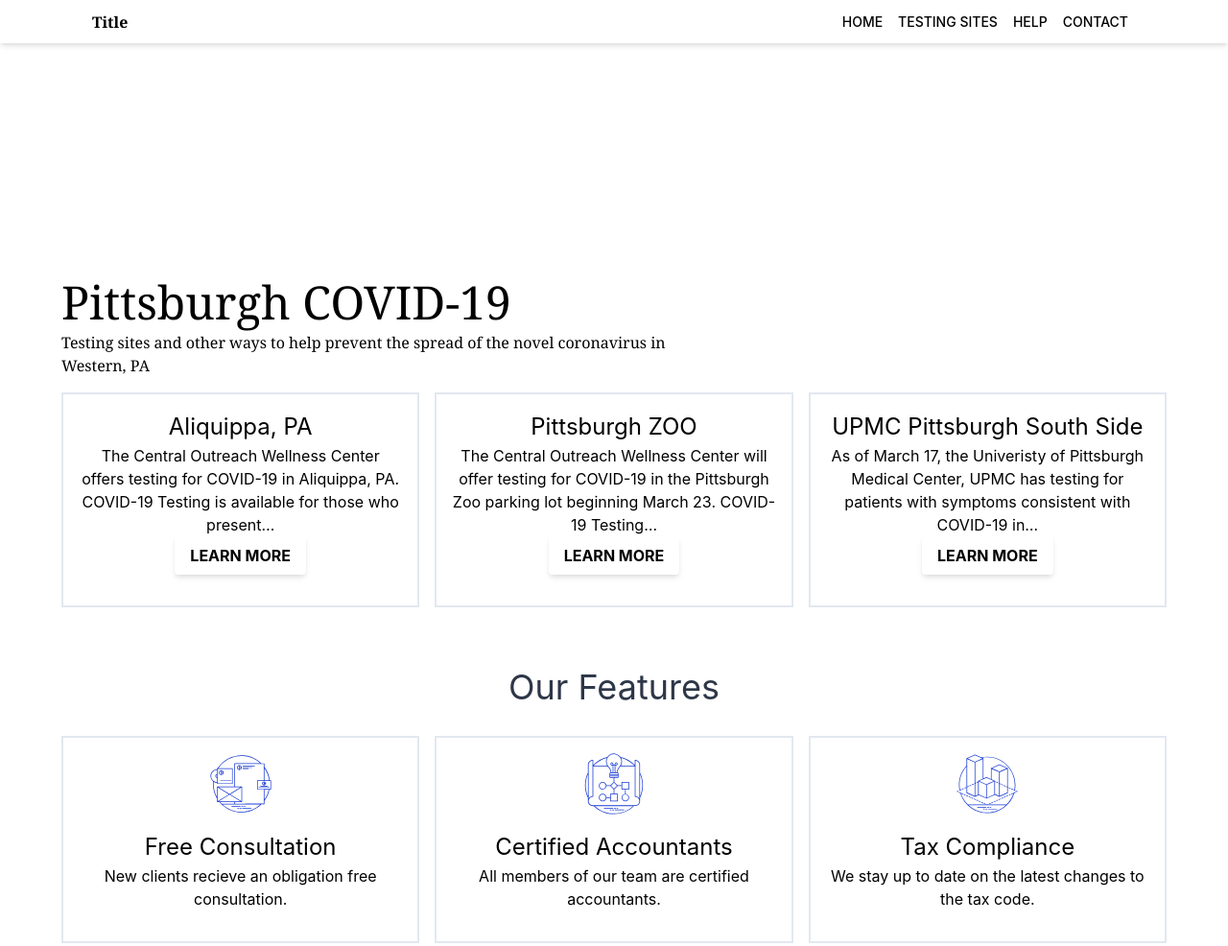
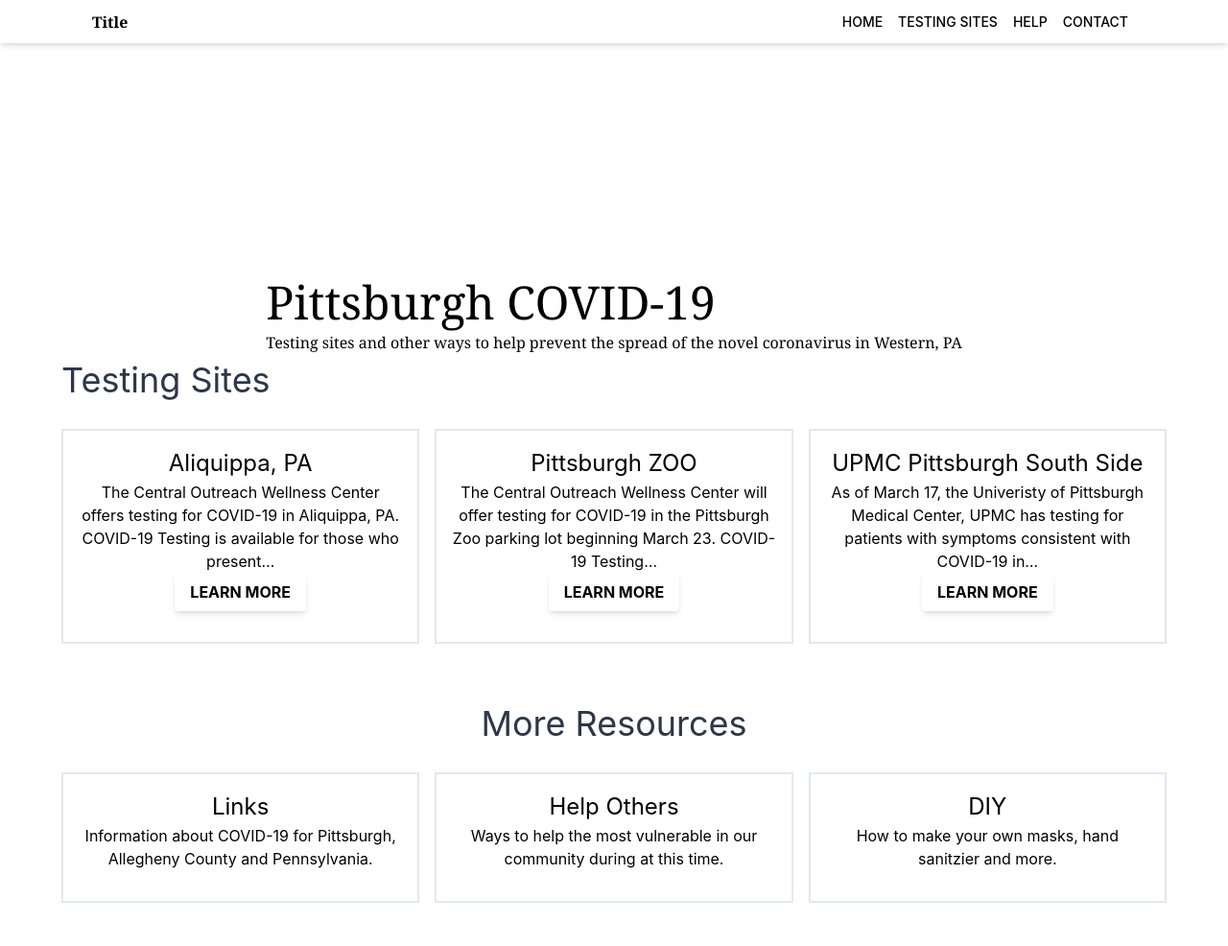
Before and after one commit to Shelob9/pgh-site, a Gatsby site: page / in a window 1280 px wide. Shown: the top 986 px of the page at 96% size. Built offline with nearby package versions, Linux system fonts and the light colour scheme; Gatsby itself is replaced by a stand-in of ours.

Commit message:
Add stuff to front page

```diff
--- a/src/pages/index.js
+++ b/src/pages/index.js
@@ -14,7 +14,7 @@
 		<div className="h-full m-2 p-4 border-2 border-gray-300 flex flex-col items-center text-center">
 			<p className="text-2xl w-full">
 				<Link
-					to={props.path}
+					path={props.path}
 					className="text-2xl text-black-700 hover:text-indogo-600 hover:underline"
 				>
 					{props.title}
@@ -41,12 +41,19 @@
 		<Layout headerClass="relative bg-white">
 			<SEO title="Home" />
 			<div className="min-h-screen pt-24 sm:pt-32 md:pt-64 -mt-12 sm:-mt-16 md:-mt-24 lg:-mt-28 mb-20 bg-size-5/6 md:bg-size-4/5 lg:bg-size-2/3 bg-right-top bg-no-repeat flex flex-col items-center">
-				<div className="w-4/5 md:w-3/4 lg:w-7/12 mt-20 font-serif font-hairline self-start">
+				<section>
+					<div className=" mt-20 font-serif font-hairline self-start">
 						<h1 className="text-3xl md:text-5xl text-black-700 leading-tight">
 							{title}
 						</h1>
 						<p className="text-base">{description}</p>
 					</div>
+				</section>
+
+				<section>
+					<h2 className="mb-2 text-4xl text-gray-800 self-center">
+						Testing Sites
+					</h2>
 					<div className="flex flex-wrap justify-center items-stretch -mx-2">
 						{data.allMarkdownRemark.edges.map(testingSite => (
 							<TestingSite
@@ -54,43 +61,50 @@
 								excerpt={testingSite.node.excerpt}
 							/>
 						))}
-				</div>
-
+					</div>{" "}
+				</section>
+				<section>
 					<div className="flex flex-col mt-10 md:mt-16">
-					<p className="mb-2 text-4xl text-gray-800 self-center">
-						Our Features
-					</p>
+						<h2 className="mb-2 text-4xl text-gray-800 self-center">
+							More Resources
+						</h2>
 
 						<div className="flex flex-wrap justify-center items-stretch -mx-2">
 							<div className="w-full md:w-1/2 lg:w-1/3 mt-2">
 								<div className="h-full m-2 p-4 border-2 border-gray-300 flex flex-col items-center text-center">
-								<div className="w-16 h-16 mb-4">
-									<img alt="branding" src={branding} />
-								</div>
-								<p className="text-2xl w-full">Free Consultation</p>
-								<p>New clients recieve an obligation free consultation.</p>
+									<Link path={"/links"}>
+										<h3 className="text-2xl w-full">Links</h3>
+									</Link>
+
+									<p>
+										Information about COVID-19 for Pittsburgh, Allegheny County
+										and Pennsylvania.
+									</p>
 								</div>
 							</div>
 							<div className="w-full md:w-1/2 lg:w-1/3 mt-2">
 								<div className="h-full m-2 p-4 border-2 border-gray-300 flex flex-col items-center text-center">
-								<div className="w-16 h-16 mb-4">
-									<img alt="processing" src={processing} />
-								</div>
-								<p className="text-2xl w-full">Certified Accountants</p>
-								<p>All members of our team are certified accountants.</p>
+									<Link path={"/help"}>
+										<p className="text-2xl w-full">Help Others</p>
+									</Link>
+
+									<p>
+										Ways to help the most vulnerable in our community during at
+										this time.
+									</p>
 								</div>
 							</div>
 							<div className="w-full md:w-1/2 lg:w-1/3 mt-2">
 								<div className="h-full m-2 p-4 border-2 border-gray-300 flex flex-col items-center text-center">
-								<div className="w-16 h-16 mb-4">
-									<img alt="modeling" src={modeling} />
-								</div>
-								<p className="text-2xl w-full">Tax Compliance</p>
-								<p>We stay up to date on the latest changes to the tax code.</p>
+									<Link path={"/diy"}>
+										<p className="text-2xl w-full">DIY</p>
+									</Link>
+									<p>How to make your own masks, hand sanitzier and more.</p>
 								</div>
 							</div>
 						</div>
 					</div>
+				</section>
 			</div>
 		</Layout>
 	);
```
Lines whose indentation alone changed are shown as unchanged.
